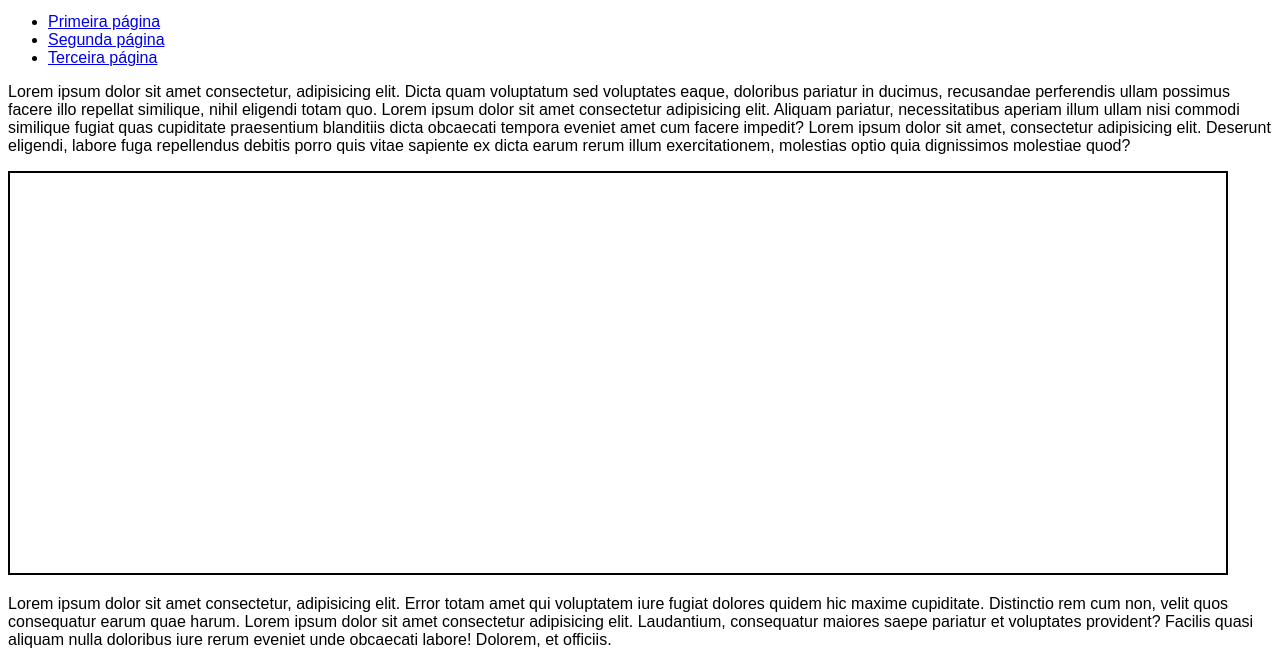
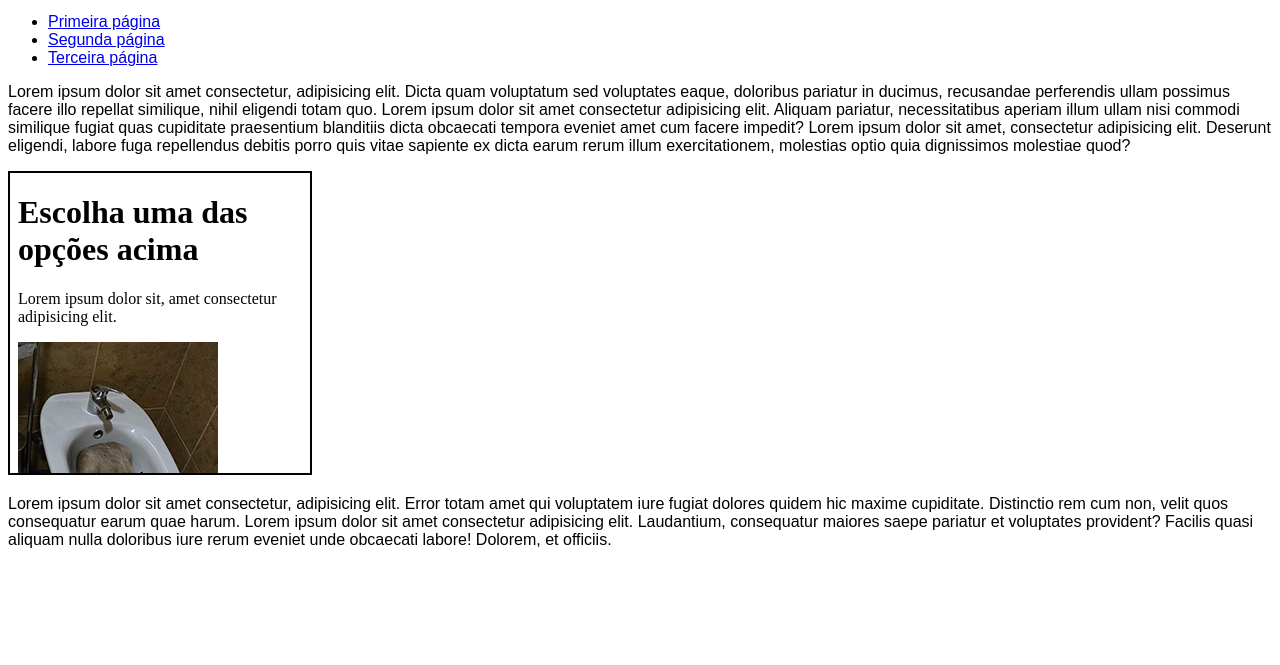
Before and after one commit to beatrizkingwell/html-css, a plain HTML site: page Modulo 4/exercícios/ex024/iframe003.html in a window 1280 px wide. Shown: the part 137-802 px from the top of the page. Drawn offline with Linux system fonts and the light colour scheme.

Commit message:
acabei exercicio dos iframes

```diff
--- a/Modulo 4/exercícios/ex024/iframe003.html
+++ b/Modulo 4/exercícios/ex024/iframe003.html
@@ -10,8 +10,8 @@
         }
 
         iframe#tela{
-            width:95vw;
-            height: 400px;
+            width:300px;
+            height:300px;
             border: 2px solid black;
         }
     </style>
@@ -43,7 +43,8 @@
         ex dicta earum rerum illum exercitationem, molestias optio quia dignissimos
         molestiae quod?</p>
 
-    <iframe id="tela" name="frame" src="">
+    <iframe id="tela" name="frame" srcdoc="<h1>Escolha uma das opções acima</h1>
+        <p> Lorem ipsum dolor sit, amet consectetur adipisicing elit.</p><img src='imagens/gatasabia.jpg'>">
         <p>Infelizmente seu navegador não é compatível com isso.</p>
     </iframe>
 
```
Also changed, not shown: Modulo 4/exercícios/ex024/imagens/gatasabia.jpg (added), Modulo 4/exercícios/ex024/imagens/image001.png (added), 1 other file.
